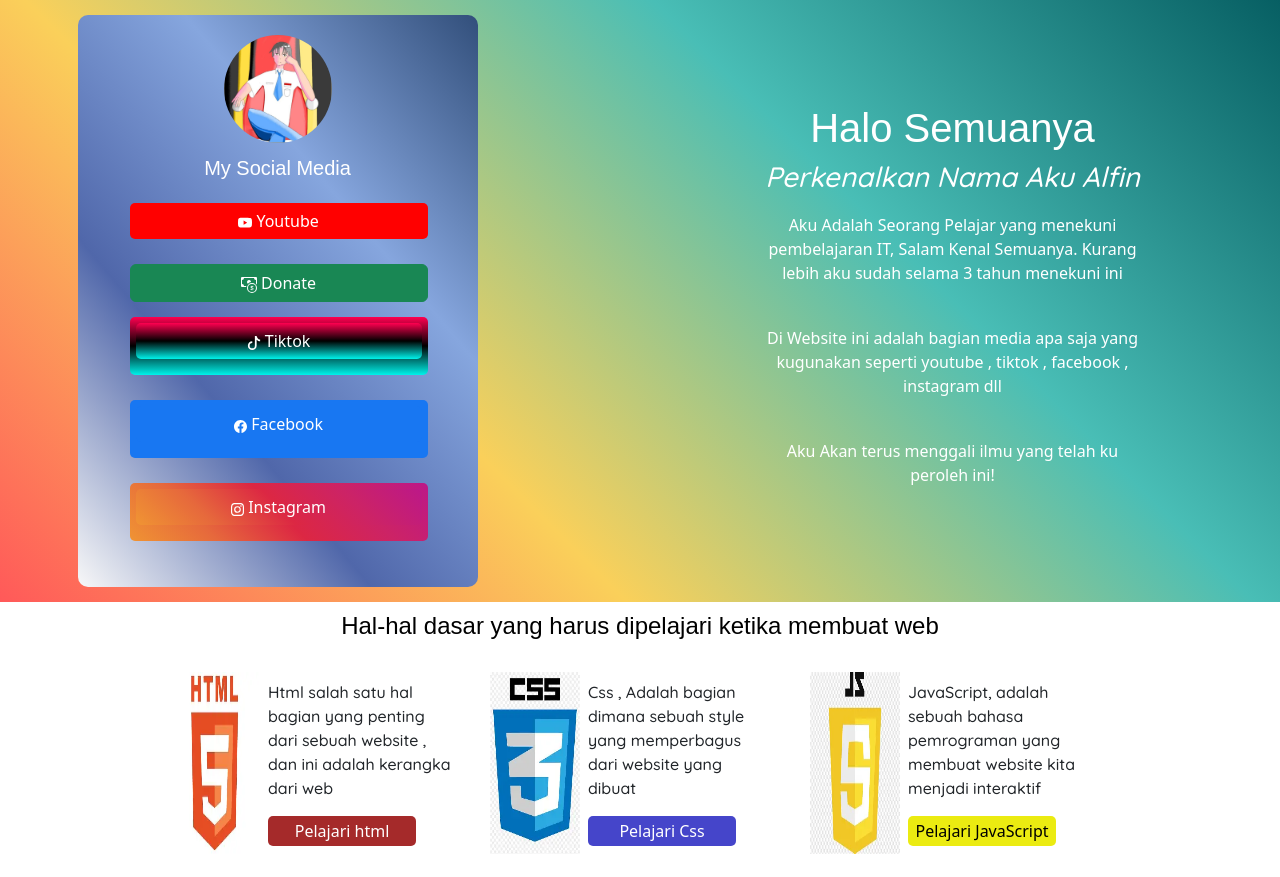
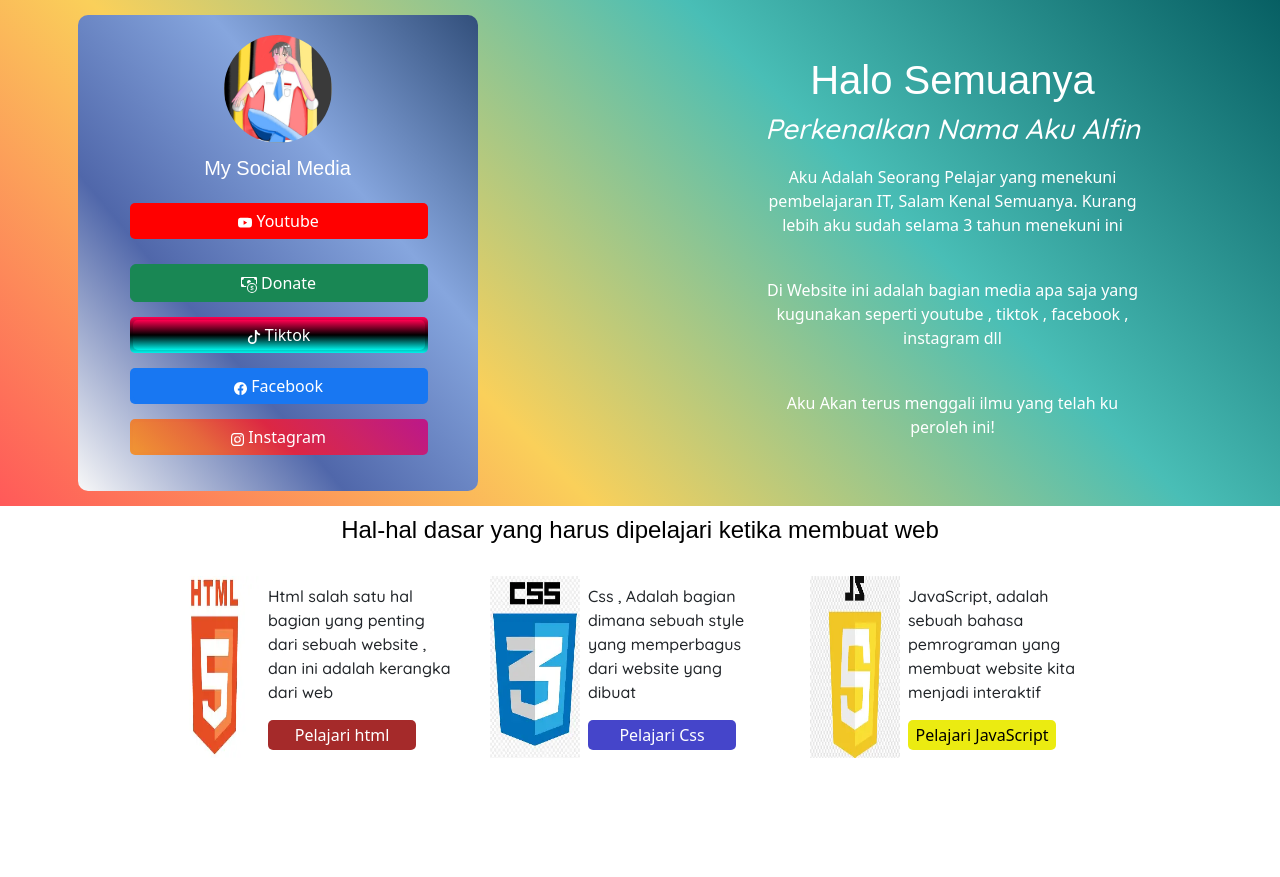
Before and after one commit to Aelvian/ProfilMedia, a React (Vite) app: page / in a window 1280 px wide. After the commit the page ends 800 px from the top, so only its background shows below. Built offline with nearby package versions, Linux system fonts and the light colour scheme; a web font is replaced by a local one.

Commit message:
Perbaikan kesekian kalinya6

```diff
--- a/src/Picture/Picture.module.css
+++ b/src/Picture/Picture.module.css
@@ -61,15 +61,15 @@
   .instagram,
   .tiktok,
   .fesbuk {
+    color: white;
     width: 100%;
-    color: white;
     border-radius: 5px;
+    display: inline-block;
+    box-sizing: border-box;
     border: none;
     overflow: hidden;
-    margin-bottom: 10px;
-    padding: 6px;
-    display: inline-block;
-    box-sizing: border-box;
+    padding: 3px;
+
   }
 
   .instagram {
```
